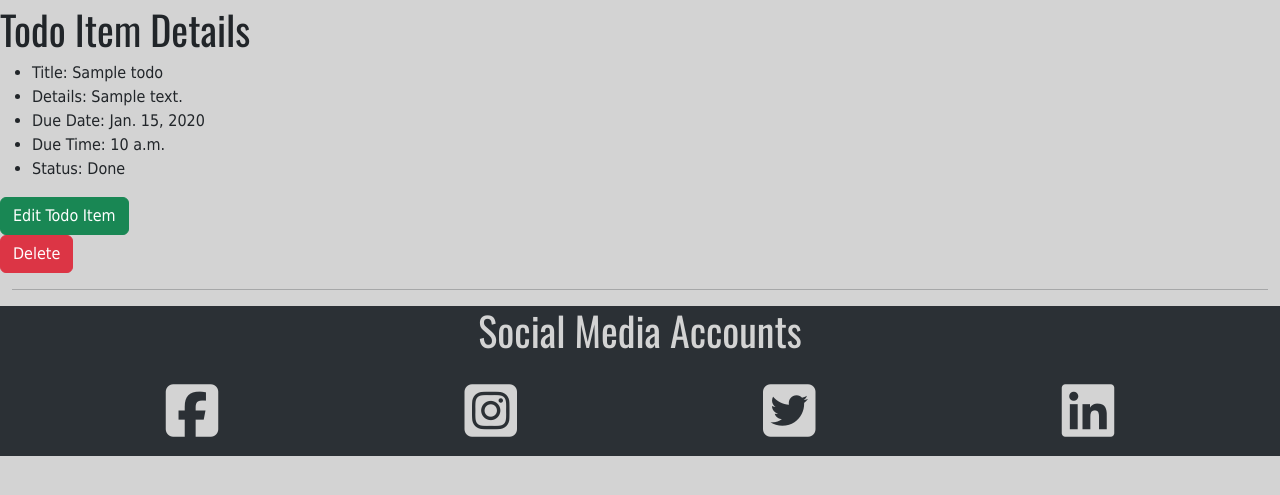
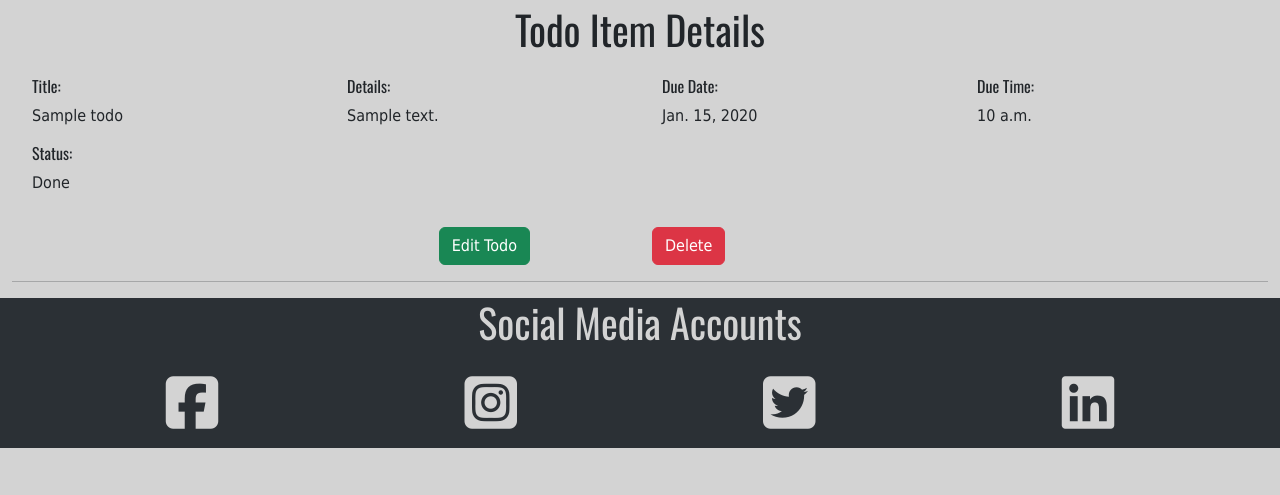
Before and after one commit to CamCove-Crichton/newborn-photography, a Django app: a page that uses templates/todo_detail.html in a window 1280 px wide. Shown: the part 143-638 px from the top of the page. Run offline with Django 3.2, Linux system fonts and the light colour scheme; tables that the repository leaves empty hold one stand-in row (values such as "Sample post"); some libraries are stand-ins or nearby versions; some web fonts are replaced.

Commit message:
Add styling to todo_detail.html template

```diff
--- a/templates/booking_detail.html
+++ b/templates/booking_detail.html
@@ -165,8 +165,8 @@
   </div>
   {% endif %}
 
-  <!-- Edit Booking -->
   <div class="row justify-content-center mt-3">
+    <!-- Edit Booking -->
     <div class="col-4 col-sm-3 col-md-3 col-lg-2">
       <a
         href="{% url 'edit_booking' booking.slug booking.id %}"
--- a/templates/todo_detail.html
+++ b/templates/todo_detail.html
@@ -1,11 +1,52 @@
 <!-- Assitance from code institutes I think therefore I blog walkthrough tutorials -->
 {% extends "base.html" %} {% block content %}
-<div>
-  <h1>Todo Item Details</h1>
+
+<div class="container-fluid">
+  <div class="row justify-content-center">
+    <div class="col-8">
+      <h1 class="text-center">Todo Item Details</h1>
     </div>
-<ul>
+  </div>
+
+  <div class="row mt-3 justify-content-start ms-2">
+    <!-- Todo title -->
+    <div class="col-12 col-sm-6 col-md-4 col-lg-3">
+      <h6>Title:</h6>
+      <p>{{ todo_item.title }}</p>
+    </div>
+
+    <!-- Todo details -->
+    <div class="col-12 col-sm-6 col-md-4 col-lg-3">
+      <h6>Details:</h6>
+      <p>{{ todo_item.details }}</p>
+    </div>
+
+    <!-- Todo due date -->
+    <div class="col-12 col-sm-6 col-md-4 col-lg-3">
+      <h6>Due Date:</h6>
+      <p>{{ todo_item.due_date }}</p>
+    </div>
+
+    <!-- Todo due time -->
+    <div class="col-12 col-sm-6 col-md-4 col-lg-3">
+      <h6>Due Time:</h6>
+      <p>{{ todo_item.due_time }}</p>
+    </div>
+
+    <!-- Todo status -->
+    <div class="col-12 col-sm-6 col-md-4 col-lg-3">
+      <h6>Status:</h6>
+      {% if todo_item.completed == True %}
+      <p>Done</p>
+      {% else %}
+      <p>In Progress</p>
+      {% endif %}
+    </div>
+  </div>
+
+  <!-- <ul> -->
   <!-- General Details -->
-  <li>Title: {{ todo_item.title }}</li>
+  <!-- <li>Title: {{ todo_item.title }}</li>
   <li>Details: {{ todo_item.details }}</li>
   <li>Due Date: {{ todo_item.due_date }}</li>
   <li>Due Time: {{ todo_item.due_time }}</li>
@@ -13,24 +54,23 @@
   <li>Status: Done</li>
   {% else %}
   <li>Status: In Progress</li>
-  {% endif %}
-</ul>
+  {% endif %} -->
+  <!-- </ul> -->
 
   <!-- Edit Todo -->
-<div class="row">
-  <div class="col-md-3">
+  <div class="row justify-content-center mt-3">
+    <div class="col-4 col-sm-3 col-md-3 col-lg-2">
       <a
         href="{% url 'edit_todo' slug=todo_item.slug id=todo_item.id %}"
         type="button"
         class="btn btn-success elmt-trans"
-      >Edit Todo Item</a
+        >Edit Todo</a
       >
-  </div>
     </div>
 
     <!-- Delete Todo -->
     <!-- Button trigger modal -->
-<div class="col-md-1">
+    <div class="col-4 col-sm-3 col-md-3 col-lg-2">
       <button
         type="button"
         class="deleteBtn btn btn-danger elmt-trans"
@@ -38,6 +78,8 @@
       >
         Delete
       </button>
+    </div>
+  </div>
 </div>
 
 <!-- Modal -->
```
Lines whose indentation alone changed are shown as unchanged.
